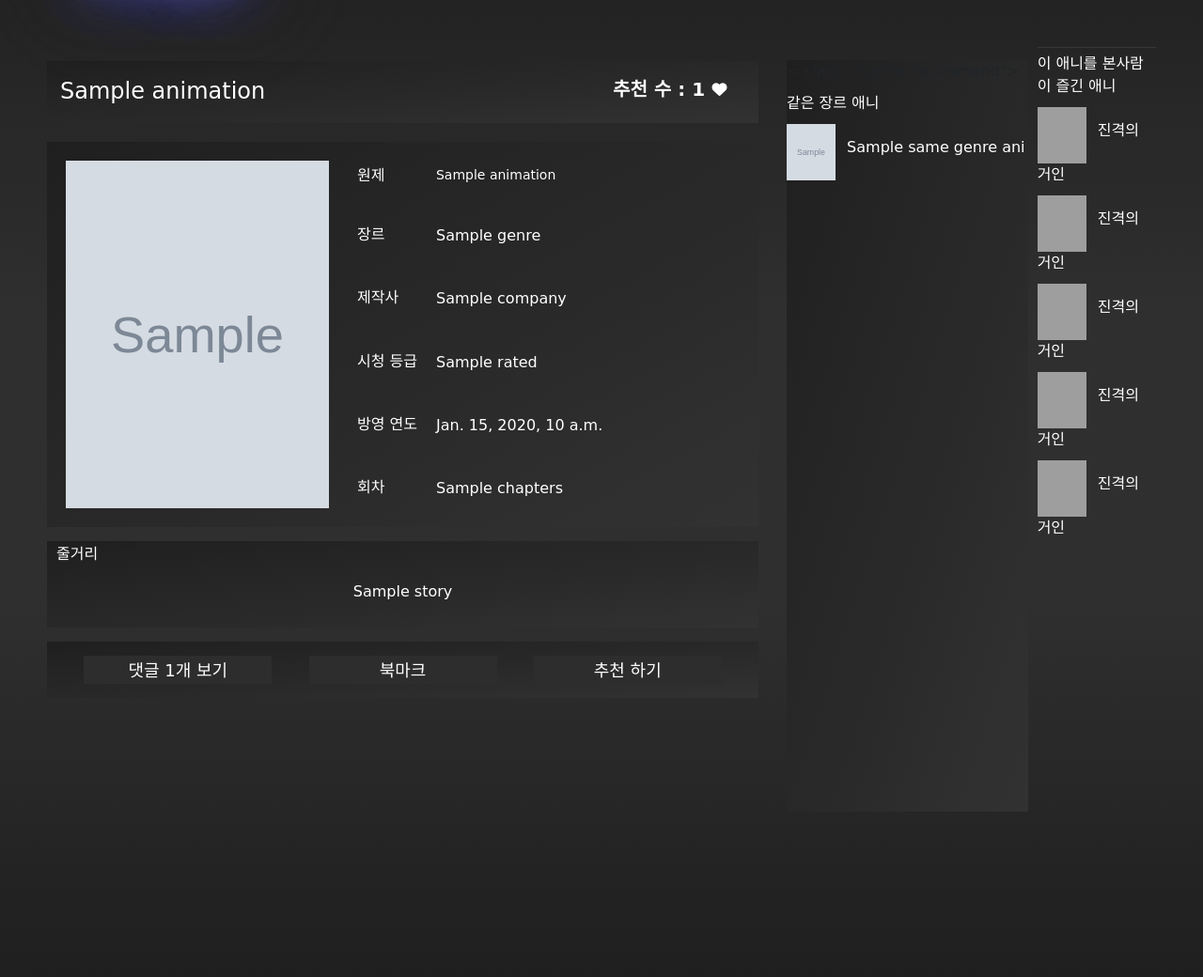
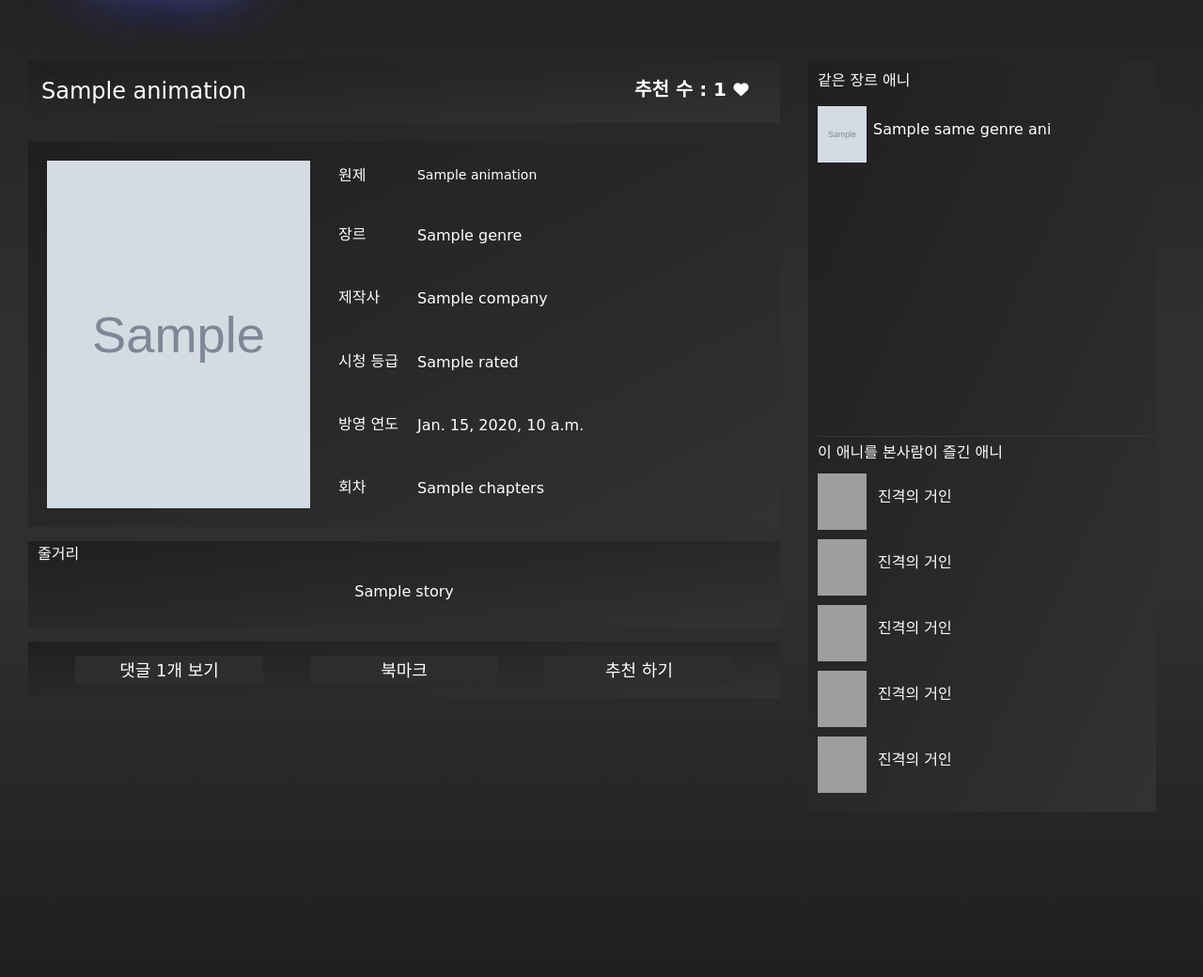
Before and after one commit to songheewon/10Taku, a Django app: template templates/animation/detail.html in a window 1280 px wide. Shown: the part 70-1110 px from the top of the page at 94% size. Run offline with Django 4.2, Linux system fonts and the light colour scheme; the template is opened without the code that fills it: most values are stand-ins (such as "Sample title", 1, 10 or a date in 2020); grey boxes marked "Sample" are stand-in pictures; some libraries are stand-ins or nearby versions; some web fonts are replaced; grey boxes are pictures that could not be loaded.

Commit message:
1. 상세페이지 css 수정

```diff
--- a/static/style/detail.css
+++ b/static/style/detail.css
@@ -3,7 +3,7 @@
     flex-direction: row;
     margin-top: 110px;
     height: 1000px;
-    max-width: 1180px;
+    max-width: 1220px;
     width: 100%;
     background-color: transparent;
     font-family: 'Poor Story', cursive;
@@ -18,7 +18,8 @@
 
 .right-body {
     background-image: linear-gradient(to right bottom, #1f1f1f, #242424, #282828, #2d2d2d, #323232);
-    width: 400px;
+    max-width: 370px;
+    width: 100%;
     height: 800px;
     margin-left: 30px;
     margin-top: 24px;
@@ -111,6 +112,17 @@
     padding: 20px 0 20px 20px;
 }
 
+.recommended-anime {
+    display: flex;
+    flex-direction: column;
+    flex-wrap: wrap;
+    align-content: flex-start;
+    justify-content: center;
+    height: 60px;
+    margin-right: 10px;
+    margin-top: 10px;
+}
+
 .recommend-img {
     width: 52px;
     height: 60px;
@@ -189,6 +201,7 @@ body.modal-open {
 .recommend-title {
     color: white;
     margin-left: 7px;
+    max-width: 280px;
 }
 
 .recommend-count {
--- a/templates/animation/detail.html
+++ b/templates/animation/detail.html
@@ -103,19 +103,22 @@
         </div>
         <!--- 오른쪽단 애니추천 ----->
         <div class="right-body">
-            < class="genre-recommend">
+            <div class="genre-recommend">
                 <div class="same-genre">
                     같은 장르 애니
                 </div>
                 {% for same_genre_ani in same_genre_ani_list %}
                     <a href="/detail/{{ same_genre_ani.id }}" style="text-decoration: none;">
+                        <div class="recommended-anime">
                             <div>
-                        <img src="{{ same_genre_ani.img }}"
-                             class="recommend-img"> <span class="recommend-title">{{ same_genre_ani.title }}</span>
+                                <img src="{{ same_genre_ani.img }}" class="recommend-img">
+                            </div>
+                            <div class="recommend-title">
+                                {{ same_genre_ani.title }}
+                            </div>
                         </div>
                     </a>
                 {% endfor %}
-
             </div>
             <div class="user-recommend">
                 <div class="same-anime-user">
```
Lines whose indentation alone changed are shown as unchanged.
